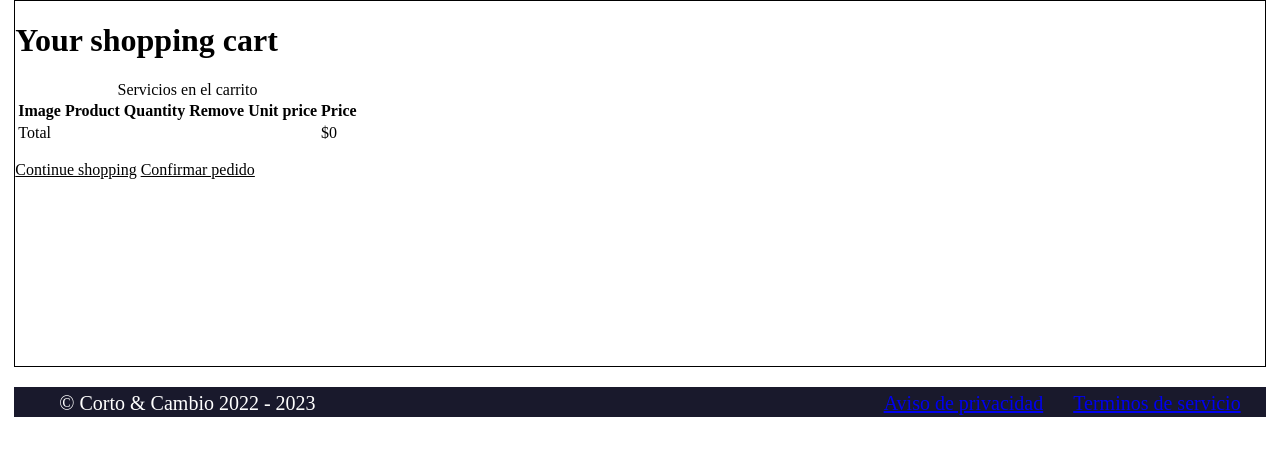
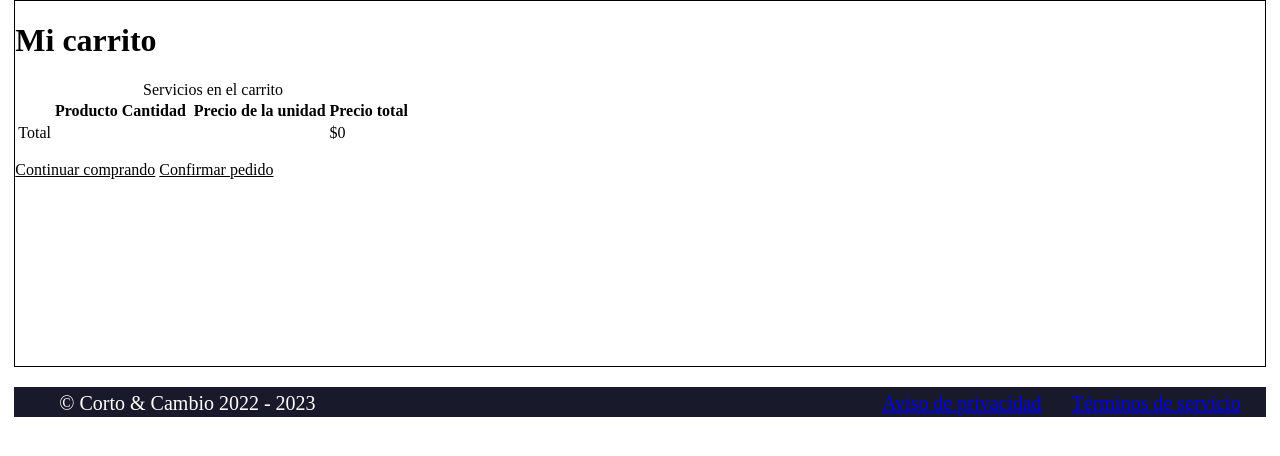
Before and after one commit to carloscg00/PGPI-G1.13, a Django app: page /cart/ in a window 1280 px wide. Shown: the part 179-635 px from the top of the page. Run offline with Django 3.2, Linux system fonts and the light colour scheme.

Commit message:
Master preparado

```diff
--- a/code/cart/templates/cart/detail.html
+++ b/code/cart/templates/cart/detail.html
@@ -6,17 +6,17 @@
 {% endblock %}
 
 {% block content %}
-    <h1>Your shopping cart</h1>
+    <h1>Mi carrito</h1>
     <table class="cart">
         <caption>Servicios en el carrito</caption>
         <thead>
             <tr>
-                <th>Image</th>
-                <th>Product</th>
-                <th>Quantity</th>
-                <th>Remove</th>
-                <th>Unit price</th>
-                <th>Price</th>
+                <th> </th>
+                <th>Producto</th>
+                <th>Cantidad</th>
+                <th> </th>
+                <th>Precio de la unidad</th>
+                <th>Precio total</th>
             </tr>
         </thead>
         <tbody>
@@ -57,7 +57,7 @@
         </tbody>
     </table>
     <p class="text-right">
-        <a id="enlaces_catalogo" href="{% url "shop:product_list" %}" class="button light">Continue shopping</a>
+        <a id="enlaces_catalogo" href="{% url "shop:product_list" %}" class="button light">Continuar comprando</a>
         <a id="enlaces_catalogo" href="{% url 'orders:order_create' %}" class="button">
             Confirmar pedido
         </a>
--- a/code/shop/templates/shop/layout.html
+++ b/code/shop/templates/shop/layout.html
@@ -45,7 +45,7 @@
     <footer>
         <ul>
           <li>&copy; Corto & Cambio 2022 - 2023</li>
-          <li id="terminos"><a target="blank" href="{% static 'terminos_de_servicio.pdf' %}">Terminos de servicio</a></li>
+          <li id="terminos"><a target="blank" href="{% static 'terminos_de_servicio.pdf' %}">Términos de servicio</a></li>
           <li id="terminos"><a target="blank" href="{% static 'aviso_de_privacidad.pdf' %}">Aviso de privacidad</a></li>
         </ul>
     </footer>
```
Also changed, not shown: code/db.sqlite3, code/orders/migrations/0008_auto_20221213_1316.py (added).
